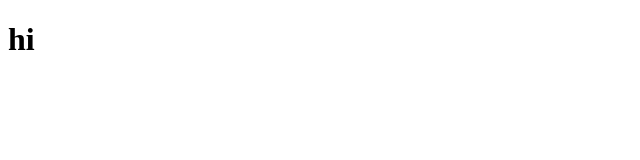
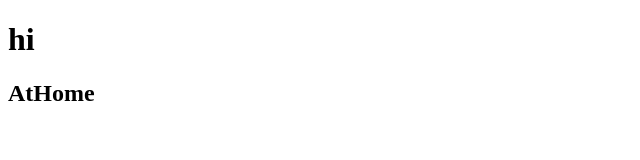
Before and after one commit to orf4404/new502, a plain HTML site: page index.html in a window 1280 px wide. Shown: the whole page, without its empty margins (0-640 px from the left). Drawn offline with Linux system fonts and the light colour scheme.

Commit message:
add athome

```diff
--- a/index.html
+++ b/index.html
@@ -8,5 +8,6 @@
 </head>
 <body>
     <h1>hi</h1>
+    <h2>AtHome<h2>
 </body>
 </html>
```
